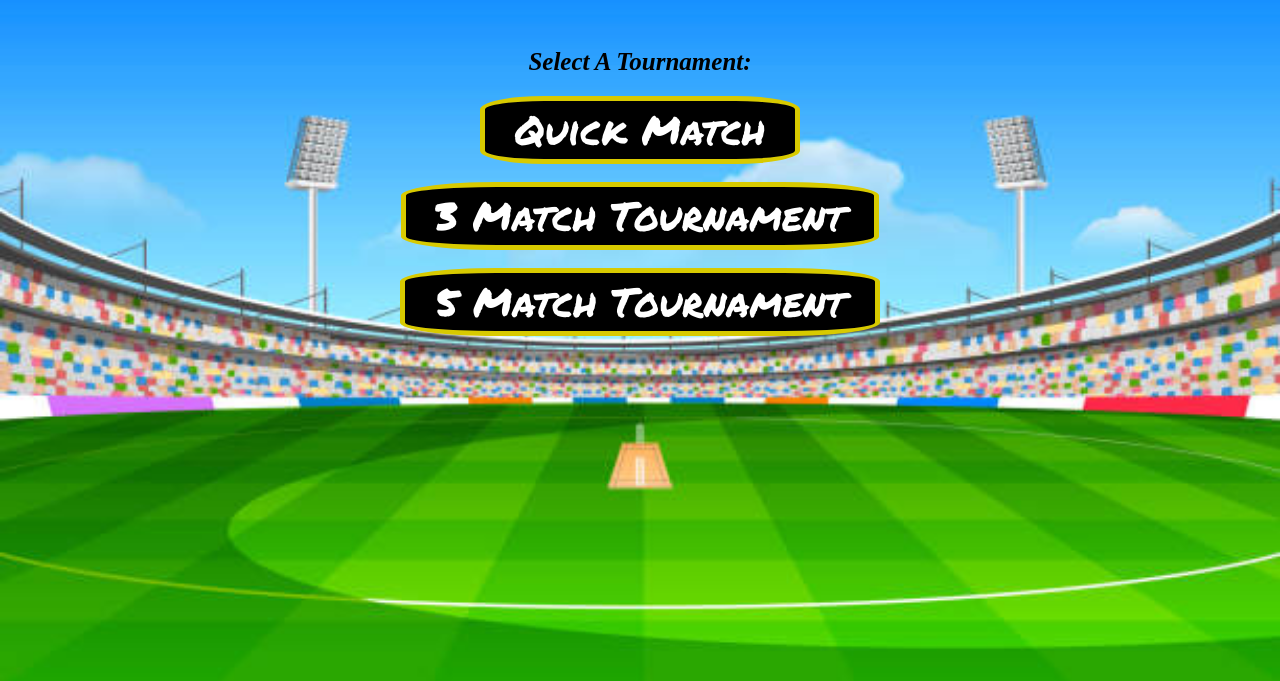
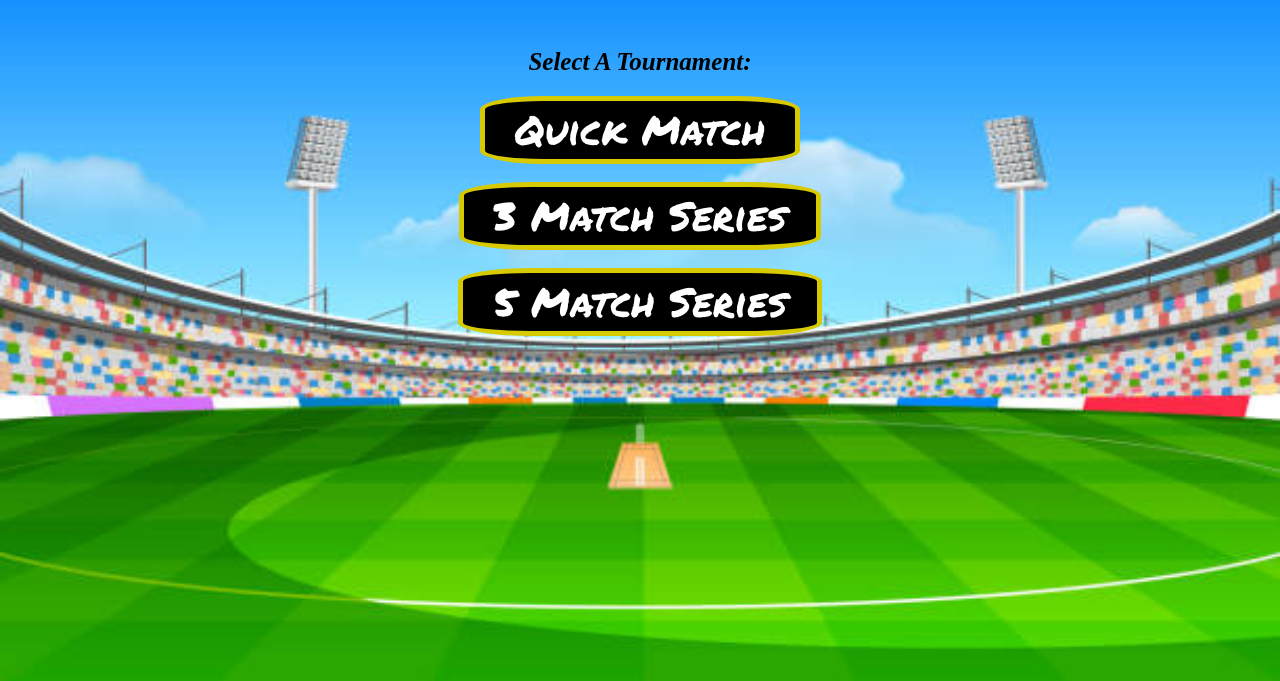
Before and after one commit to gauravchandure/odd-eve-game, a plain HTML site: page index.html in a window 1280 px wide. Shown: the part 119-800 px from the top of the page. Drawn offline with Linux system fonts and the light colour scheme.

Commit message:
Update3 index.html

```diff
--- a/index.html
+++ b/index.html
@@ -35,8 +35,8 @@
     <div class="tournament-selection" id="tour-selection">
         <h2 style="font-size: 25px;"><i>Select A Tournament:</i></h2>
         <button class="tour-btn" onclick="tourStart()">Quick Match</button><br><br>
-        <button class="tour-btn" onclick="tour3Start()">3 Match Tournament</button><br><br>
-        <button class="tour-btn" onclick="tour5Start()">5 Match Tournament</button>
+        <button class="tour-btn" onclick="tour3Start()">3 Match Series</button><br><br>
+        <button class="tour-btn" onclick="tour5Start()">5 Match Series</button>
     </div>
     <!-- Start the Match -->
     <div class="start" id="start-intro" style="display: none;">
```
